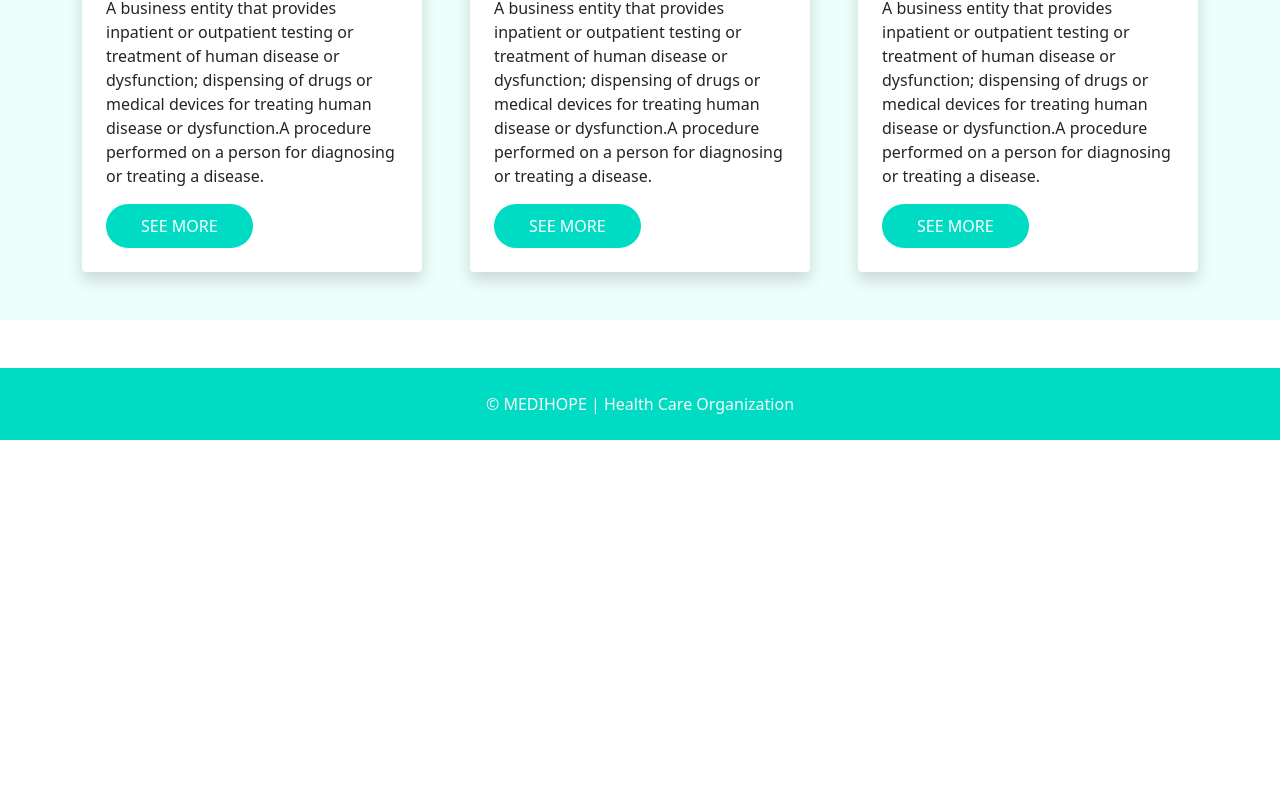
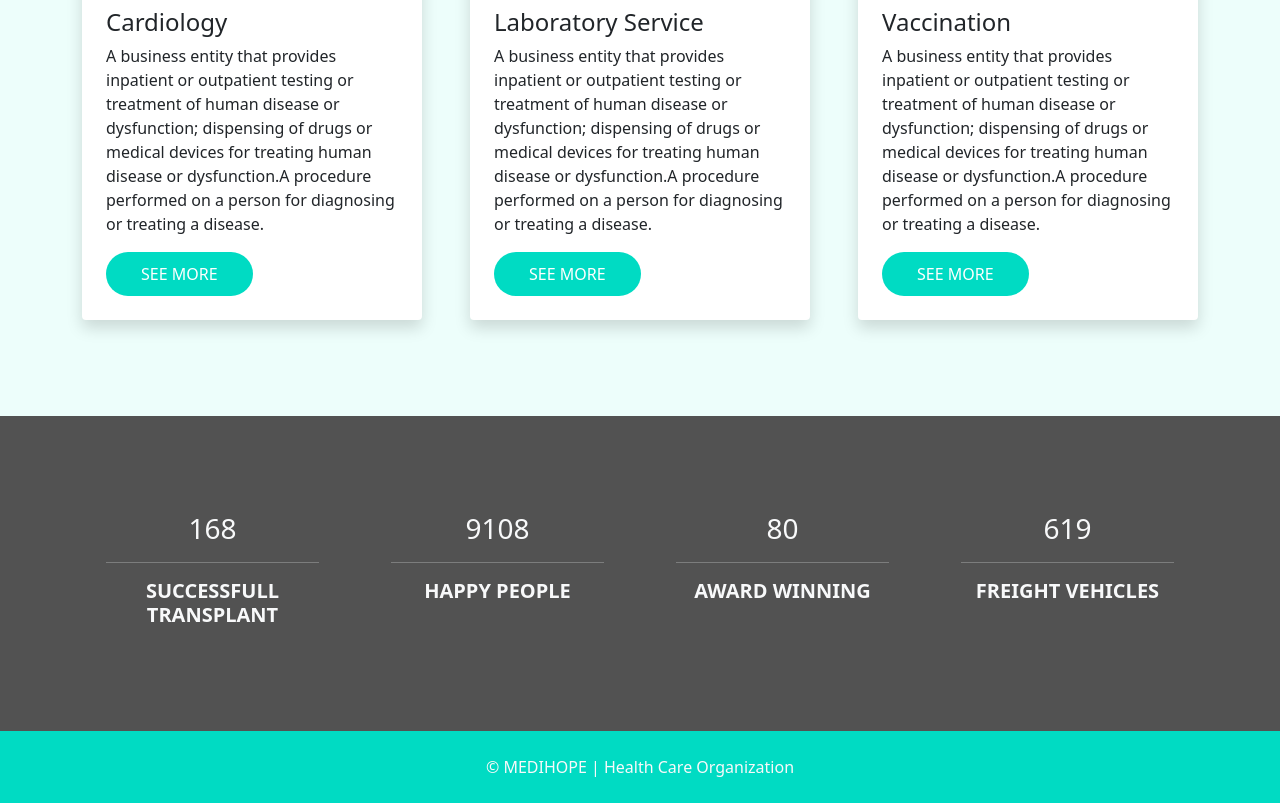
Before and after one commit to mdmominur/medihope, a React (Create React App) app: page / in a window 1280 px wide. Shown: the part 2218-3021 px from the top of the page. Before the commit the page ends 2658 px from the top, so only its background shows below. Built offline with nearby package versions, Linux system fonts and the light colour scheme; no server answers.

Commit message:
add achivemnt section

```diff
--- /dev/null
+++ b/src/Pages/Home/Achivements/Achivements.js
@@ -0,0 +1,43 @@
+import React from 'react';
+
+const Achivements = () => {
+    return (
+        <div className="container-fluid bg-brand-2 text-light text-center py-5">
+            <div className="container">
+                <div className="row">
+                    <div className="col-md-3">
+                        <div className="py-5 p-4">
+                            <h3>168</h3>
+                            <hr />
+                            <h5 className="fw-bold">SUCCESSFULL TRANSPLANT</h5>
+                        </div>
+                    </div>
+                    <div className="col-md-3">
+                        <div className="py-5 p-4">
+                            <h3>9108</h3>
+                            <hr />
+                            <h5 className="fw-bold">HAPPY PEOPLE</h5>
+                        </div>
+                    </div>
+                    <div className="col-md-3">
+                        <div className="py-5 p-4">
+                            <h3>80</h3>
+                            <hr />
+                            <h5 className="fw-bold">AWARD WINNING</h5>
+                        </div>
+                    </div>
+                    <div className="col-md-3">
+                        <div className="py-5 p-4">
+                            <h3>619</h3>
+                            <hr />
+                            <h5 className="fw-bold">FREIGHT VEHICLES</h5>
+                        </div>
+                    </div>
+                </div>
+
+            </div>
+        </div>
+    );
+};
+
+export default Achivements;
--- a/src/Pages/Home/Home/Home.js
+++ b/src/Pages/Home/Home/Home.js
@@ -1,4 +1,5 @@
 import React from 'react';
+import Achivements from '../Achivements/Achivements';
 import Banner from '../Banner/Banner';
 import Features from '../Features/Features';
 import Services from '../Services/Services';
@@ -9,6 +10,7 @@ const Home = () => {
             <Banner></Banner>
             <Features></Features>
             <Services></Services>
+            <Achivements></Achivements>
         </>
     );
 };
--- a/src/Pages/Home/Services/Services.js
+++ b/src/Pages/Home/Services/Services.js
@@ -11,7 +11,7 @@ const Services = () => {
     }, []);
     return (
         <div className="container-fluid mt-5 py-5" id="service">
-            <div className="container">
+            <div className="container py-5">
                 <h1 className="brand-heading text-brand"><span>Our Services</span></h1>
                 <Row xs={1} md={3} className="g-5 mt-4">
 
--- a/src/Pages/Shared/Header/Footer/Footer.js
+++ b/src/Pages/Shared/Header/Footer/Footer.js
@@ -2,7 +2,7 @@ import React from 'react';
 
 const Footer = () => {
     return (
-        <div className="container-fluid bg-brand text-center py-4 mt-5 text-light">
+        <div className="container-fluid bg-brand text-center py-4 text-light">
             © MEDIHOPE | Health Care Organization
         </div>
     );
```
